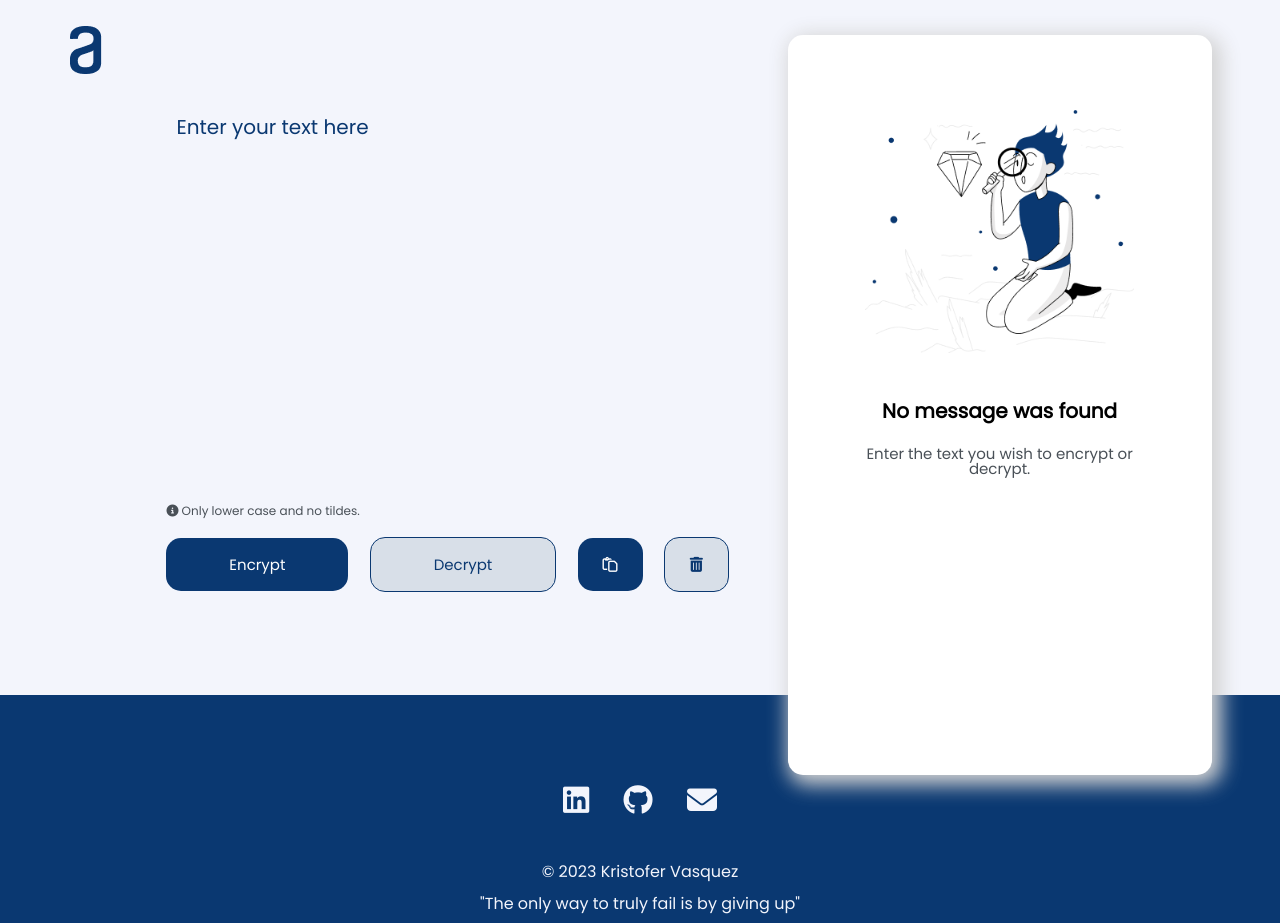
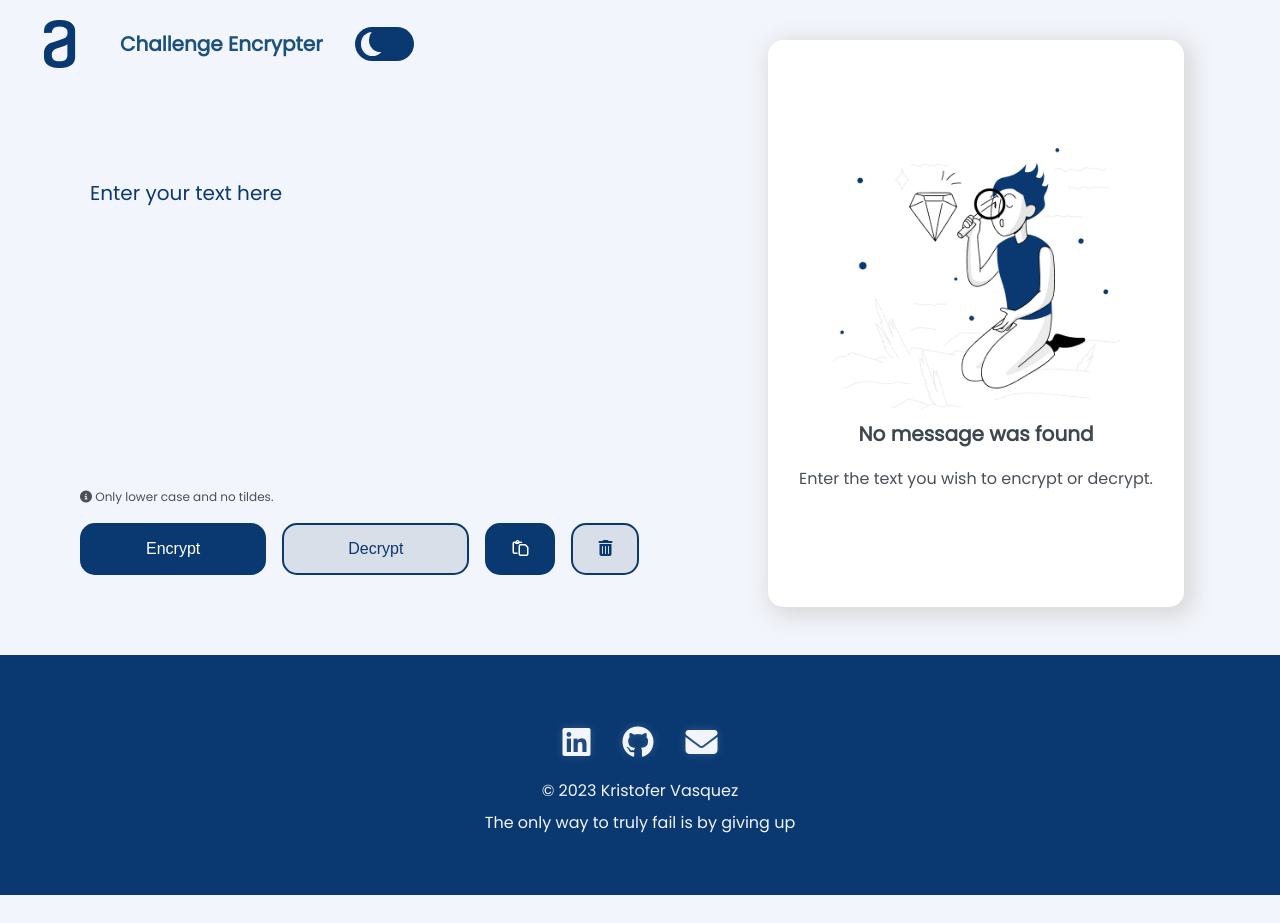
Before and after one commit to Kristofer2017/Challenge-Encrypter, a plain HTML site: page index.html in a window 1280 px wide. After the commit the page ends 895 px from the top, so only its background shows below. Drawn offline with Linux system fonts and the light colour scheme.

Commit message:
updated project

```diff
--- a/app.js
+++ b/app.js
@@ -1,109 +1,43 @@
-const select = (className) => document.querySelector("." + className);
+// Selecting elements from the DOM
+const btnEncrypt = document.getElementById("encrypt-btn");
+const btnDecrypt = document.getElementById("decrypt-btn");
+const btnPaste = document.getElementById("paste-btn");
+const btnClear = document.getElementById("clear-btn");
+const btnCopy = document.getElementById("copy-btn");
+const btnReset = document.getElementById("restart-btn");
+const input = document.getElementById("input");
+const output = document.getElementById("output");
+const msgFound = document.getElementById("message-found");
+const msgNotFound = document.getElementById("message-not-found");
+const infoLabel = document.getElementById("information");
+const darkModeBtn = document.getElementById("dark-mode-btn");
 
-let btnEncrypt = select("encrypt");
-let btnDecrypt = select("decrypt");
-let btnPaste = select("paste");
-let btnClear = select("clear");
-let btnCopy = select("copy-btn");
-let btnReset = select("restart");
-let input = select("text-entered");
-let output = select("text-processed");
+// Adding event listeners to the buttons
+btnEncrypt.addEventListener("click", encrypting)
+btnDecrypt.addEventListener("click", decrypting)
+btnCopy.addEventListener("click", copying)
+btnPaste.addEventListener("click", pasting)
+btnClear.addEventListener("click", clearing)
+btnReset.addEventListener("click", clearing)
+darkModeBtn.addEventListener("click", setDarkMode)
+input.addEventListener("input", verifyTextEntered);
+input.addEventListener("change", verifyTextEntered);
 
+initialConfiguration();
 
-const addClickEventListener = (element, className) => element.addEventListener("click", className);
-
-addClickEventListener(btnEncrypt, encrypting);
-addClickEventListener(btnDecrypt, decrypting);
-addClickEventListener(btnPaste, pasting);
-addClickEventListener(btnClear, clearing);
-addClickEventListener(btnCopy, copying);
-addClickEventListener(btnReset, reseting);
-
+function initialConfiguration(){
+    showOutput(false)
+    infoLabel.classList.add("correct");
+}
 
 function encrypting(){
-    if (input.value == "") {
-        return;
-    }
-
-    configureLeftPanel();
-
-    // Adding the encrypted text to the textarea assigned
     output.value = encryptText(input.value);
+    showOutput(true);
 }
 
 function decrypting(){
-    if (input.value == "") {
-        return;
-    }
-
-    configureLeftPanel();
-
-    // Adding the decrypted text to the textarea assigned
     output.value = decryptText(input.value);
-}
-
-function pasting(){
-    navigator.clipboard.readText().then(text => input.value = text);
-}
-
-function clearing(){
-    input.value = "";
-    input.focus();
-}
-
-function copying(){
-    let textToCopy = output.value;
-
-    copyText(textToCopy);
-}
-
-function reseting(){
-    // Hiding elements
-    btnCopy.style.display = "none";
-    btnReset.style.display = "none";
-    output.style.display = "none";
-
-    // Showing back elements
-    document.querySelector(".boy-pic").style.display = "inline-block";
-    document.querySelector(".title").style.display = "inline-block";
-    document.querySelector(".subtitle").style.display = "inline-block";
-
-    // Clearing any remianing text on the screen
-    clearing();
-}
-
-function copyText(text){
-    var input = document.createElement('textarea');
-    input.value = text;
-
-    document.body.appendChild(input);
-
-    input.select();
-
-    try{
-        return document.execCommand("copy");
-    }catch (ex){
-        console.warn("Copy to clipboard failed.", ex);
-        return prompt("Copy to clipboard: Ctrl+C, Enter", text);
-    }finally{
-        document.body.removeChild(input);
-    }
-}
-
-function configureLeftPanel(){
-    // Hides unnecesary elements
-    document.querySelector(".boy-pic").style.display = "none";
-    document.querySelector(".title").style.display = "none";
-    document.querySelector(".subtitle").style.display = "none";
-
-    // Showing buttons and adding existing styles to them
-    btnCopy.style.display = "inline-block";
-    btnReset.style.display = "inline-block";
-    btnCopy.classList.add("encrypt");
-    btnReset.classList.add("decrypt");
-
-    // Showing textarea cotaining the output
-    output.style.display = "inline-block";
+    showOutput(true);
 }
 
 function encryptText(text){
@@ -150,18 +84,52 @@ function decryptText(text){
     return txtDecrypted;
 }
 
-// Veryfy characters on the text entered are between a-z
+function showOutput(show){
+    if (show) {
+        msgNotFound.style.display = "none";
+        msgFound.style.display = "flex";
+    } else {
+        msgNotFound.style.display = "flex";
+        msgFound.style.display = "none";
+    }
+}
 
-document.addEventListener("keyup", verifyTextEntered);
+function copying(){
+    navigator.clipboard.writeText(output.value).catch(err => {
+        console.error("Error al copiar: ", err);
+    });
+}
+
+function pasting(){
+    navigator.clipboard.readText().then(text => {
+        input.value = text
+        verifyTextEntered();
+    }).catch(err => {
+        console.error("Error al pegar: ", err);
+    });
+}
+
+function clearing() {
+    showOutput(false);
+    input.value = "";
+    output.value = "";
+    verifyTextEntered();
+}
+
+function setDarkMode() {
+    document.body.classList.toggle('dark');
+}
 
 function verifyTextEntered(){
-    var allowed = /^[a-z ]*$/;
+    const allowed = /^[a-z ]*$/;
 
-    if(input.value.match(allowed)){
-        document.querySelector(".information").style.color = "#495057";
+    if(input.value ==  "" || input.value.match(allowed)){
+        infoLabel.classList.remove("wrong");
+        infoLabel.classList.add("correct");
         btnEncrypt.disabled = btnDecrypt.disabled = false;
     }else{
-        document.querySelector(".information").style.color = "#ff4735";
+        infoLabel.classList.remove("correct");
+        infoLabel.classList.add("wrong");
         btnEncrypt.disabled = btnDecrypt.disabled = true;
     }
 }
--- a/index.html
+++ b/index.html
@@ -1,5 +1,6 @@
 <!DOCTYPE html>
 <html lang="en">
+
 <head>
    <meta charset="UTF-8">
    <meta name="viewport" content="width=device-width, initial-scale=1.0">
@@ -20,38 +21,68 @@
 
    <title>Text Encrypter</title>
 </head>
-<body>
+
+<body class="layout">
    <header>
-      <img src="./Images/Logo.png" alt="alura logo">
+      <div>
+         <img src="./Images/Logo.png" alt="alura logo">
+         <h1>Challenge Encrypter</h1>
+      </div>
+
+      <div class="header-links">
+         <label class="switch" >
+            <input type="checkbox" id="dark-mode-btn">
+            <span class="slider"></span>
+         </label>
+      </div>
    </header>
-   <main>
-      <textarea class="text-entered" cols="50" rows="12" placeholder="Enter your text here"></textarea>
 
-      <h3 class="information"><i class="fa-solid fa-circle-info"></i> Only lower case and no tildes.</h3>
+   <main class="left-panel">
+      <textarea id="input" placeholder="Enter your text here"></textarea>
 
-      <button class="encrypt">Encrypt</button>
-      <button class="decrypt">Decrypt</button>
-      <button class="paste"><i class="fa-regular fa-paste"></i></button>
-      <button class="clear"><i class="fa-solid fa-trash-can"></i></button>
+      <h3 id="information"><i class="fa-solid fa-circle-info"></i> Only lower case and no tildes.</h3>
 
-      <div class="output">
-         <img class="boy-pic" src="./Images/Boy.png" alt="boy inspecting a diamond with a magnifier"></textarea>
-
-         <h2 class="title">No message was found</h2>
-         <h3 class="subtitle">Enter the text you wish to encrypt or decrypt.</h3>
-
-         <textarea class="text-processed" cols="20" rows="15" readonly></textarea>
-         <button class="copy-btn">Copy</button>
-         <button class="restart"><i class="fa-solid fa-rotate-left"></i></button>
+      <div class="buttons-container">
+         <button id="encrypt-btn" class="btn-blue">Encrypt</button>
+         <button id="decrypt-btn" class="btn-outline">Decrypt</button>
+         <button id="paste-btn" class="btn-icon-blue"><i class="fa-regular fa-paste"></i></button>
+         <button id="clear-btn" class="btn-icon-outline"><i class="fa-solid fa-trash-can"></i></button>
       </div>
    </main>
+
+   <aside class="right-panel">
+      <div id="message-not-found">
+         <img class="boy-pic" src="./Images/Boy.png" alt="boy inspecting a diamond"></textarea>
+
+         <h2>No message was found</h2>
+         <p>Enter the text you wish to encrypt or decrypt.</p>
+      </div>
+
+      <div id="message-found">
+         <textarea id="output" readonly></textarea>
+         <div class="buttons-container">
+            <button id="copy-btn" class="btn-outline">Copy</button>
+            <button id="restart-btn" class="btn-icon-blue"><i class="fa-solid fa-rotate-left"></i></button>
+         </div>
+      </div>
+   </aside>
+
    <footer>
-      <a class="footer-link" href="https://www.linkedin.com/in/kristofercontreras2017" target="_blank"><i class="fa-brands fa-linkedin"></i></a>
-      <a class="footer-link" href="https://github.com/Kristofer2017" target="_blank"><i class="fa-brands fa-github"></i></a>
-      <a class="footer-link" href="mailto:kristofercontreras.2017@gmail.com" target="_blank"><i class="fa-solid fa-envelope"></i></i></a>
+      <div class="footer-links">
+         <a href="https://www.linkedin.com/in/kristofercontreras2017" target="_blank">
+            <i class="fa-brands fa-linkedin"></i>
+         </a>
+         <a href="https://github.com/Kristofer2017" target="_blank">
+            <i class="fa-brands fa-github"></i>
+         </a>
+         <a href="mailto:kristofercontreras.2017@gmail.com" target="_blank">
+            <i class="fa-solid fa-envelope"></i>
+         </a>
+      </div>
 
       <p>&copy 2023 Kristofer Vasquez</p>
-      <p>"The only way to truly fail is by giving up"</p>
+      <p>The only way to truly fail is by giving up</p>
    </footer>
 </body>
+
 </html>
--- a/styles.css
+++ b/styles.css
@@ -1,160 +1,284 @@
+:root {
+  --bg-color: #F3F5FC;
+  --header-title: #1c517c;
+  --right-pnl-bg: #fff;
+  --right-pnl-sh: #d3d3d3cc;
+  --right-pnl-p: #495057;
+  --right-pnl-h1: #3f474e;
+  --text-imp: #0A3871;
+  --text-out: #63696e;
+  --btn-blue: #0A3871;
+  --info-correct: #495057;
+}
+
+.dark {
+  --bg-color: #082b57;
+  --header-title: #1f82d3;
+  --right-pnl-bg: #276ec4;
+  --right-pnl-sh: #3667c496;
+  --right-pnl-p: #bfd9f3;
+  --right-pnl-h1: #fff;
+  --text-imp: #bbd3f3;
+  --text-out: #abc5e7;
+  --btn-blue: #0e60c4;
+  --info-correct: #73a6d8;
+}
+
+* {
+    box-sizing: border-box;
+}
+
 body {
-    background: #F3F5FC;
+    background: var(--bg-color);
     font-family: 'Poppins', sans-serif;
 }
 
-header {
-    padding: 2%;
+.layout {
+    display: grid;
+    min-height: 100vh;
+    grid-template-columns: 1fr 40%;
+    grid-template-rows: auto 1fr auto;
+    grid-template-areas:
+        "header right"
+        "left right"
+        "footer footer";
 }
 
-main {
-    padding: 0 5% 0 13%;
+header {
+    grid-area: header;
+    padding: 20px 3.5em 20px 0;
+    display: flex;
+    gap: 2em;
+
 }
 
+header > * {
+    display: flex;
+    align-items: center;
+}
+
+header h1 {
+    font-size: 20px;
+    font-weight: bold;
+    color: var(--header-title);
+}
+
+.header-links a {
+    font-size: 2em;
+}
+
+/* Night Mode switch */
+.switch {
+    font-size: 17px;
+    position: relative;
+    display: inline-block;
+    width: 3.5em;
+    height: 2em;
+}
+
+.switch input {
+    opacity: 0;
+    width: 0;
+    height: 0;
+}
+
+.slider {
+    --background: #0A3871;
+    position: absolute;
+    cursor: pointer;
+    top: 0;
+    left: 0;
+    right: 0;
+    bottom: 0;
+    background-color: var(--background);
+    transition: .5s;
+    border-radius: 30px;
+}
+
+.slider:before {
+    position: absolute;
+    content: "";
+    height: 1.4em;
+    width: 1.4em;
+    border-radius: 50%;
+    left: 10%;
+    bottom: 15%;
+    box-shadow: inset 8px -4px 0px 0px #F3F5FC;
+    background: var(--background);
+    transition: .5s;
+}
+
+input:checked + .slider {
+  background-color: #1e54c9;
+}
+
+input:checked+.slider:before {
+    transform: translateX(100%);
+    box-shadow: inset 15px -4px 0px 15px #F3F5FC;
+}
+
+/* MAIN CONT */
+.left-panel {
+    grid-area: left;
+    padding: 5em;
+}
+
+.right-panel {
+    grid-area: right;
+    text-align: center;
+    background-color: var(--right-pnl-bg);
+    box-shadow: 5px 5px 20px 5px var(--right-pnl-sh);
+    border-radius: 15px;
+    line-height: 2.5;
+    margin: 2.5em 6em 3em 0;
+}
+
+.right-panel img {
+    width: 18em;
+}
+
+.right-panel h2 {
+    font-size: 20px;
+    font-weight: bold;
+    color: var(--right-pnl-h1);
+}
+
+.right-panel p {
+    color: var(--right-pnl-p);
+}
+
+#message-found {
+    height: 100%;
+    display: flex;
+    flex-direction: column;
+    justify-content: space-between;
+    padding: 2em;
+}
+
+#message-not-found {
+    height: 100%;
+    display: flex;
+    flex-direction: column;
+    justify-content: center;
+    align-items: center;
+}
+
+/* TEXTAREAS */
 textarea {
     resize: none;
     border-style: none;
     outline: none;
     padding: 10px;
     font-size: 20px;
-    color: #0A3871;
     font-family: 'Poppins', sans-serif;
-    background: #F3F5FC;
+    width: 100%;
+    height: 15em;
+}
+
+#input {
+    background: var(--bg-color);
+    color: var(--text-imp);
+}
+
+#output {
+    background: var(--right-pnl-bg);
+    color: var(--text-out);
 }
 
 textarea::placeholder {
-    color: #0A3871;
-    opacity: 1;
+    color: var(--text-imp);
 }
 
-.information {
-    color: #495057;
+/* BUTTONS */
+.buttons-container {
+    display: flex;
+    gap: 1em;
+}
+
+.right-panel .buttons-container {
+    justify-content: center;
+}
+
+button {
+    font-size: 16px;
+    border-radius: 15px;
+    cursor: pointer;
+    border: 2px solid var(--btn-blue);
+    transition: all 0.3s ease;
+}
+
+.btn-blue,
+.btn-outline {
+    padding: 15px 4em;
+}
+
+.btn-icon-blue,
+.btn-icon-outline {
+    padding: 15px 25px;
+}
+
+.btn-blue,
+.btn-icon-blue {
+    background: var(--btn-blue);
+    color: #fff;
+}
+
+.btn-outline,
+.btn-icon-outline {
+    background: #D8DFE8;
+    color: var(--btn-blue);
+}
+
+button:disabled {
+    opacity: 0.5;
+}
+
+button:disabled:hover {
+    cursor: not-allowed;
+}
+
+button:enabled:hover {
+    transform: scale(1.05);
+}
+
+/* INFO LABEL */
+#information {
     font-size: 12px;
     margin: 20px 0;
 }
 
-button {
-    padding: 15px 6%;
-    margin-right: 17px;
-    font-size: 15px;
-    font-family: 'Poppins', sans-serif;
-    border-radius: 15px;
-    cursor: pointer;
+#information.correct {
+    color: var(--info-correct);
 }
 
-.encrypt {
-    border-style: none;
-    background: #0A3871;
-    color: #fff;
+#information.wrong {
+    color: #ff4735;
 }
 
-.decrypt {
-    border: 1px solid #0A3871;
-    background: #D8DFE8;
-    color: #0A3871;
-}
-
-button:hover {
-    opacity: 0.93;
-    transform: scale(1.005);
-}
-
-.output {
-    text-align: center;
-    background-color: white;
-    border-radius: 15px;
-    width: 30%;
-    height: 85%;
-    position: absolute;
-    right: 3%;
-    top: 5px;
-    margin: 30px;
-    padding: 30px 20px;
-    box-shadow: 5px 5px 20px 5px lightgray;
-}
-
-.boy-pic {
-    width: 70%;
-    margin: 45px auto 20px;
-}
-
-.title, .subtitle {
-    display: inline-block;
-}
-
-.title {
-    font-size: 20px;
-    font-weight: bold;
-    margin: 25px auto;
-}
-
-.subtitle {
-    font-size: 15px;
-    color: #495057;
-    width: 70%;
-}
-
-.copy-btn {
-    display: none;
-    padding: 15px 15%;
-    position: absolute;
-    bottom: 0;
-    left: 20%;
-    margin: 15px 0 30px;
-}
-
-.restart {
-    display: none;
-    padding: 15px 25px;
-    position: absolute;
-    bottom: 0;
-    left: 62%;
-    margin: 15px 0 30px;
-}
-
-.text-processed {
-    font-size: 18px;
-    color: #495057;
-    display: none;
-    width: 95%;
-    background: #fff;
-}
-
-.paste {
-    padding: 15px 25px;
-    border-style: none;
-    background: #0A3871;
-    color: #fff;
-}
-
-.clear {
-    padding: 15px 25px;
-    border: 1px solid #0A3871;
-    background: #D8DFE8;
-    color: #0A3871;
-}
-
-main {
-    margin-bottom: 8%;
-}
-
-footer{
-    padding: 6% 5%;
+/* FOOTER */
+footer {
+    grid-area: footer;
+    padding: 3.5em;
     background-color: #0A3871;
     color: #F3F5FC;
     line-height: 2;
     text-align: center;
 }
 
-.footer-link {
-    display: inline-block;
-    font-size: 30px;
-    margin: 0 15px 25px;
-    color: #F3F5FC;
+.footer-links {
+    display: flex;
+    justify-content: center;
+    gap: 2em;
 }
 
-.footer-link:hover {
-    color: #D8DFE8;
-    transform: scale(1.07);
-    text-shadow: 0 0 4px #f3f5fc81;
+.footer-links a {
+    text-decoration: none;
+    font-size: 2em;
+    color: #F3F5FC;
+    text-shadow: 0 0 10px #ffffff2d;
+    transition: all 0.3s ease;
 }
+
+.footer-links a:hover {
+    transform: scale(1.1);
+}
```
Also changed, not shown: Images/prev1.png (added), Images/prev2.png (added), Images/prev3.png (added), 1 other file.
